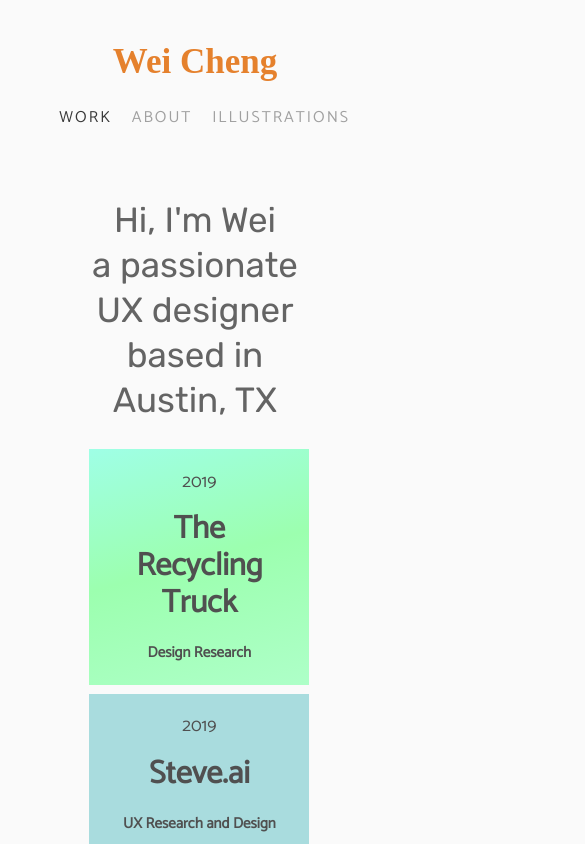
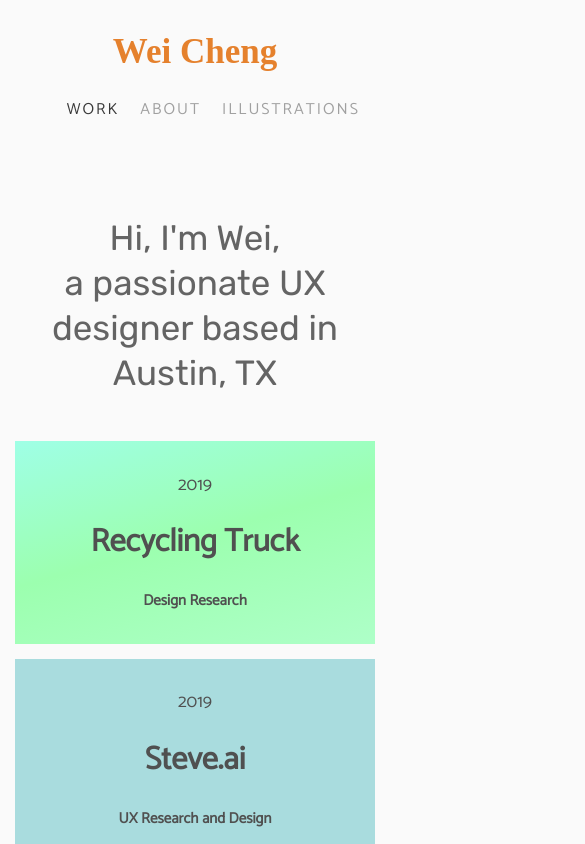
Before and after one commit to ChengWei1010/weichenglily, a React (Create React App) app: page /work in a window 390 px wide. Shown: the top 844 px of the page, 585 px wide, since content can reach past the window. Built offline with nearby package versions, Linux system fonts and the light colour scheme; a web font is replaced by a local one; what react-sizeme would draw is missing.

Commit message:
adjust responsive layout

```diff
--- a/src/components/Work.js
+++ b/src/components/Work.js
@@ -9,13 +9,13 @@ function Work(){
 
   return (
     <section className="section-body-last">
-      <div className="intro">Hi, I'm Wei<br></br>a passionate UX designer based in Austin, TX</div>
+      <div className="intro">Hi, I'm Wei,<br></br>a passionate UX designer based in Austin, TX</div>
     <div className="works-container">
     <Link to="/recycle">
     <div className="project-block work-recycle">
       <ProjectBlock
         year="2019"
-        name="The Recycling Truck"
+        name="Recycling Truck"
         category="Design Research"/>
       {/* <div className="col project-thumbnail"><img src={recycle00} alt="thumbnail" className="img-thumbnail"></img></div> */}
     </div>
--- a/src/index.css
+++ b/src/index.css
@@ -66,7 +66,6 @@ footer{
   text-align: center;
 	font-size: 18px;
   color: rgb(100, 100, 100);
-  display: inline-block;
 }
 section{
   margin: 0;
@@ -173,7 +172,7 @@ p{
 h1, h2{
   color: #313131;
   font-family: 'Rubik', sans-serif;
-  line-height: 0.2em;
+  line-height: 50px;
   font-weight: 500;
 }
 h1{
@@ -262,7 +261,7 @@ ol li::before {
   color: inherit;
   text-decoration: none;
   text-transform: uppercase;
-  padding: 1% 0 0 4%;
+  padding: 1% 0 0 4.5%;
   font-size: 16px;
   letter-spacing: 2px;
   float: right;
@@ -455,7 +454,17 @@ ol li::before {
     margin-right: auto;
     margin-top: 4%;
   }
+  .section-width-full{
+    width: 96%;
+    padding: 2%;
+    display: inline-block;
+}
   .section-body-middle{
+    width: 96%;
+    padding: 2%;
+    display: inline-block;
+  }
+  .section-body-last{
     width: 96%;
     padding: 2%;
     padding-bottom: 200px;
@@ -480,7 +489,7 @@ ol li::before {
     float: left;
   }
   .project-block{
-    width: 100%;
+    width: 96%;
     margin: 2% 0;
     display: table;
     float: left;
@@ -505,7 +514,7 @@ ol li::before {
     width: 100%;
   }
   .wrapper{
-    padding: 3%;
+    padding: 0%;
   }
   .title-main{
     height: 5%;
```
